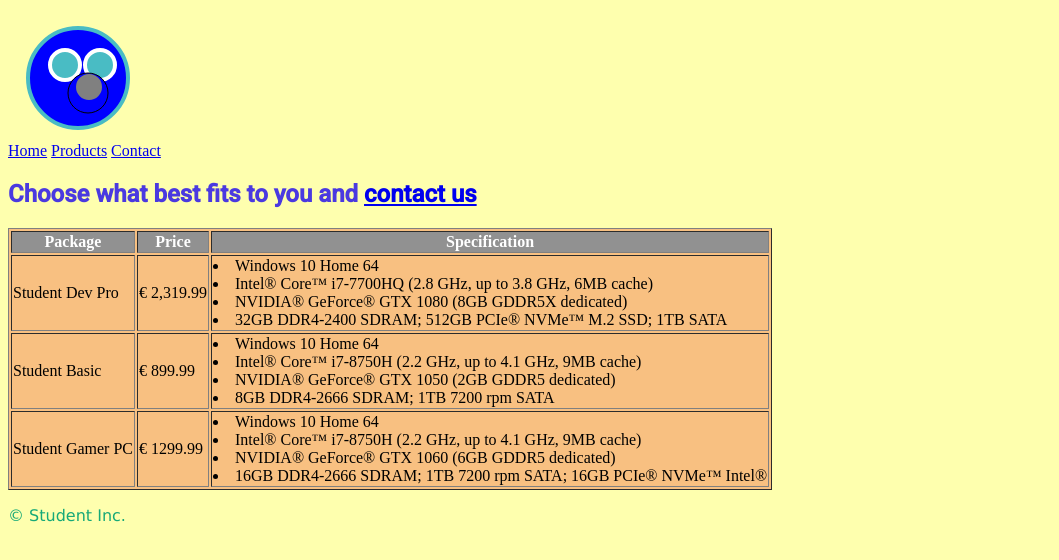
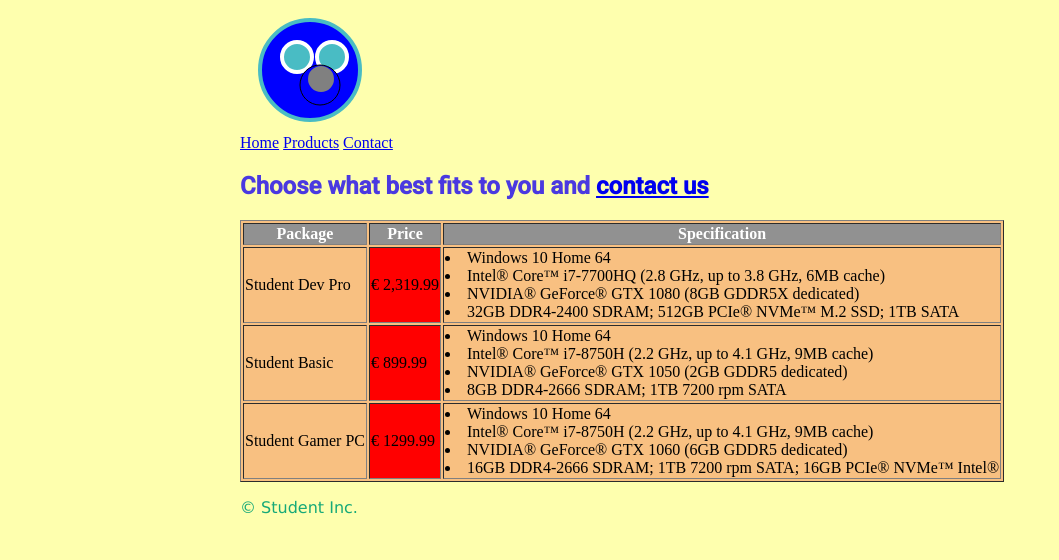
Before and after one commit to Anthony-Shoshi/homework-lecture-5, a plain HTML site: page product.html in a window 1280 px wide. Shown: the whole page, without its empty margins (0-1059 px from the left). Drawn offline with Linux system fonts and the light colour scheme; a web font is replaced by a local one.

Commit message:
new style added

```diff
--- a/css/ihavestyle.css
+++ b/css/ihavestyle.css
@@ -16,6 +16,8 @@
 
 body {
     background-color: #feffae;
+    width: 800px;
+    margin: auto;
 }
 
 p {
@@ -33,7 +35,11 @@
     font-family: anthony;
 }
 
-table thead {
+table tbody tr td:nth-child(2) {
+    background-color: red;
+}
+
+.table_head {
     background-color: rgb(145, 145, 145);
     color: #FFFFFF;
 }
--- a/product.html
+++ b/product.html
@@ -29,7 +29,7 @@
     </nav>
     <h2>Choose what best fits to you and <a href="./contact.html">contact us</a></h2>
     <table border="1">
-        <thead>
+        <thead class="table_head">
             <tr>
                 <th>Package</th>
                 <th>Price</th>
```
